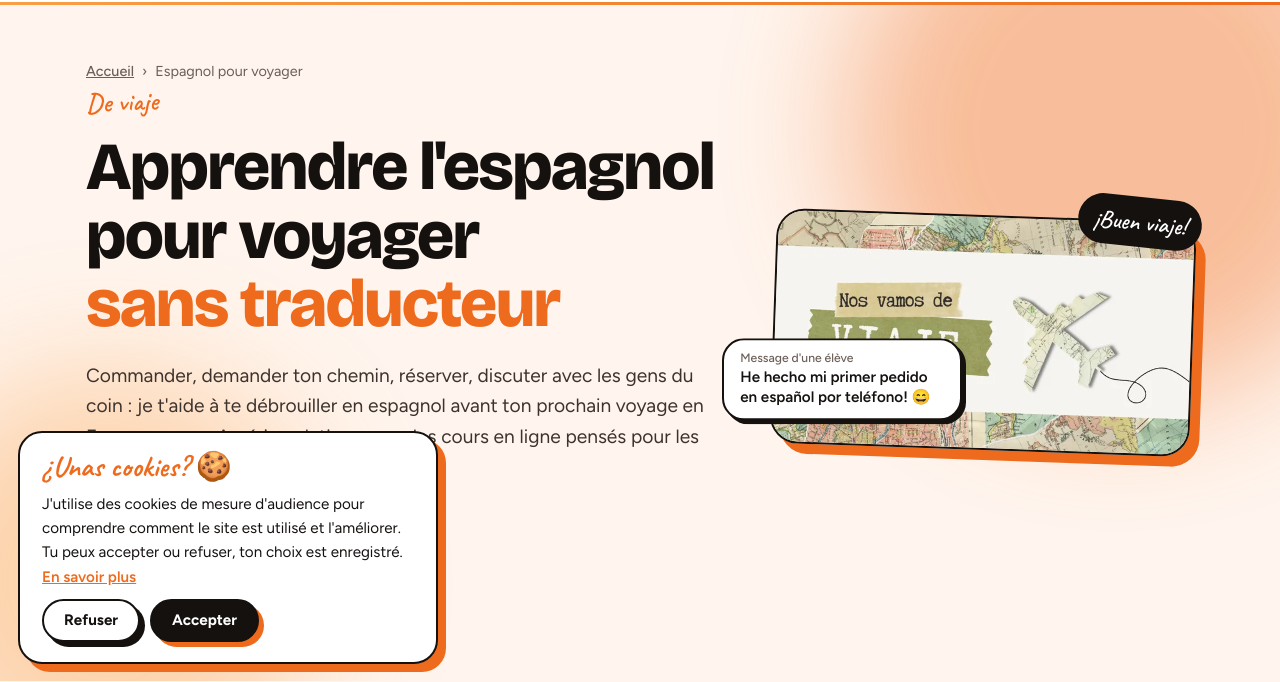
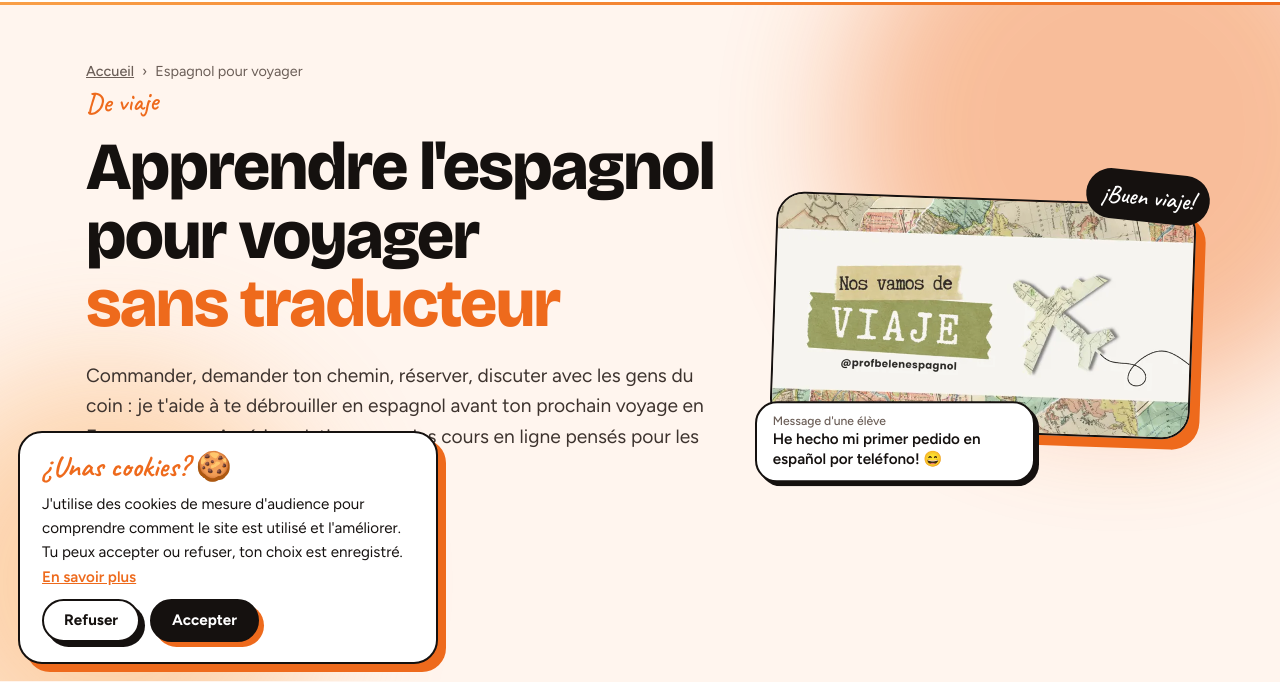
Before and after one commit to santipayadelacruz-max/profbelenespagnol, a plain HTML site: page espagnol-pour-voyager/index.html in a window 1280 px wide. Shown: the part 118-800 px from the top of the page. Drawn offline with nearby package versions, Linux system fonts and the light colour scheme.

Commit message:
Burbuja y etiqueta del hero sin tapar las imágenes

```diff
--- a/css/site.css
+++ b/css/site.css
@@ -658,3 +658,8 @@ label small { font-weight: 500; color: var(--gris); }
   .nav .has-sub:hover ul.submenu { display: none; }
   .nav .has-sub.open:hover ul.submenu { display: grid; }
 }
+/* Héros des pages : la bulle et l'étiquette ne recouvrent plus l'image */
+.ph-visual { display: grid; justify-items: start; padding-top: 22px; }
+.ph-visual .chat { position: relative; left: auto; bottom: auto; margin: -26px 0 0 -18px; max-width: 280px; z-index: 2; }
+.ph-visual .sticker { top: -4px; right: -18px; z-index: 2; }
+@media (max-width: 900px) { .ph-visual .chat { margin-left: -6px; } .ph-visual .sticker { right: -6px; } }
```
